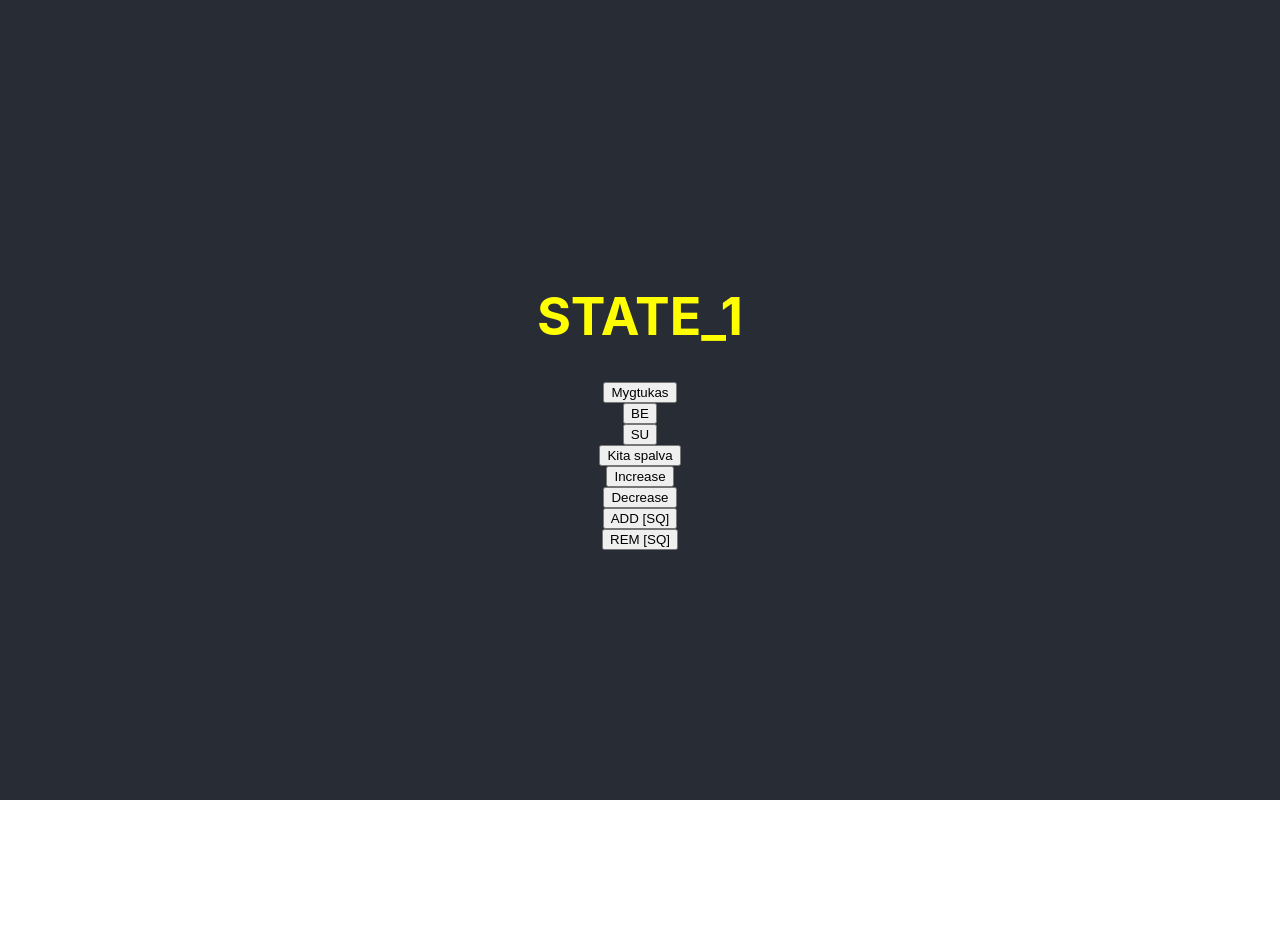
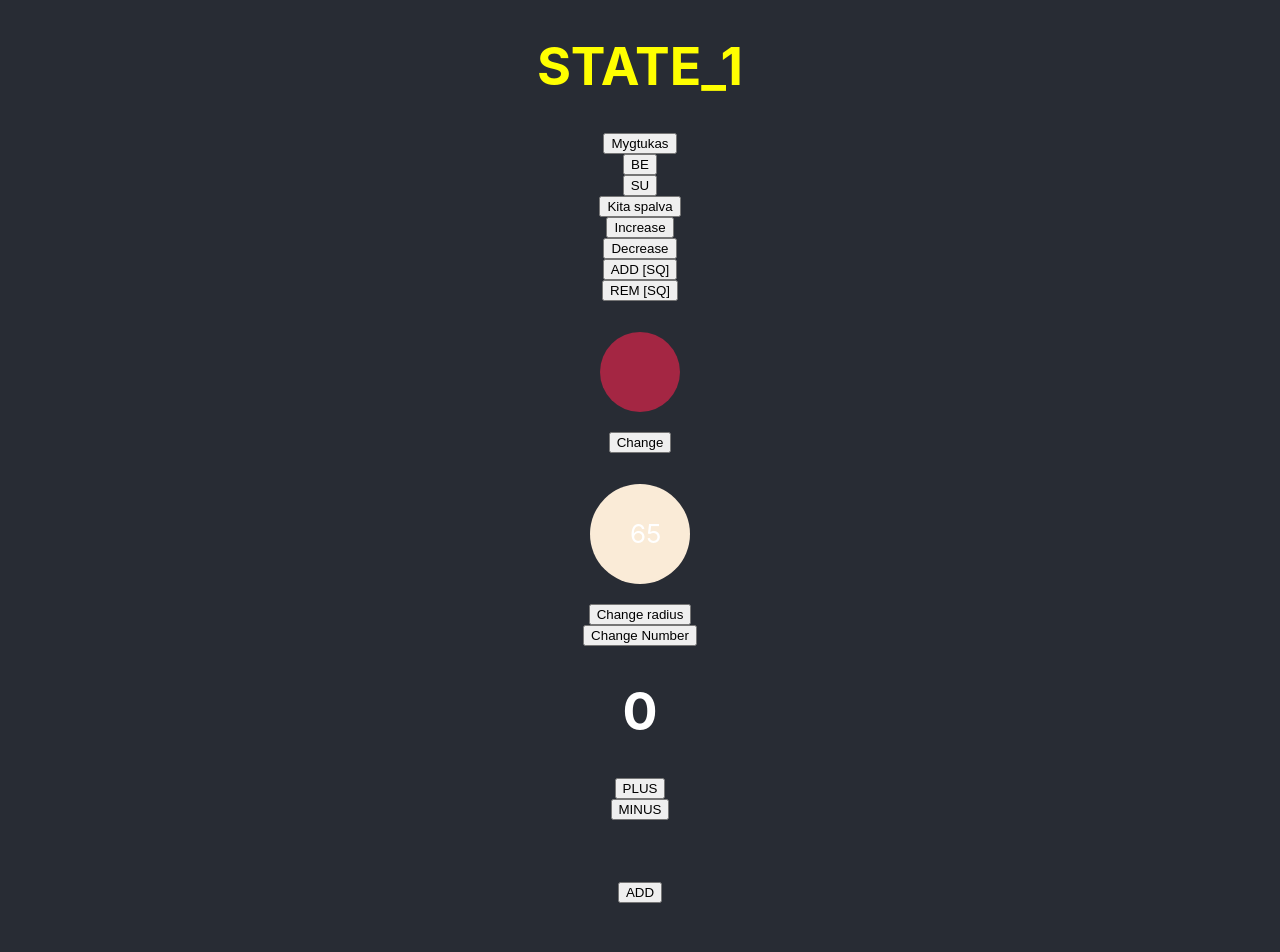
Before and after one commit to Kristle22/lamos, a React (Create React App) app in the folder my-app/: page / in a window 1280 px wide. Shown: the top 952 px of the page. Before the commit the page ends 800 px from the top, so only its background shows below. Built offline with nearby package versions, Linux system fonts and the light colour scheme.

Commit message:
homework_States

```diff
--- a/my-app/src/App.css
+++ b/my-app/src/App.css
@@ -54,3 +54,10 @@
   align-items: center;
   flex-wrap: wrap;
 }
+
+.circle {
+  /* border-radius: 50%; */
+  background-color: antiquewhite;
+  padding: 40px;
+  margin-bottom: 20px;
+}
--- a/my-app/src/App.jsx
+++ b/my-app/src/App.jsx
@@ -1,6 +1,11 @@
 import { useState } from 'react';
 import './App.css';
 import randColor from './FUNCTIONS/randColor';
+import Apskritimas from './Components/010/Apskritimas';
+import RandomNumbers from './Components/010/RadomNumbers';
+import PlusMinus from './Components/010/PlusMinus';
+import AddSquares from './Components/010/AddSquares';
+import ChangeReset from './Components/010/ChangeReset';
 
 function App() {
   const [spalva, setSpalva] = useState('yellow');
@@ -70,6 +75,15 @@ function App() {
         <button onClick={decreaseNumber}>Decrease</button>
         <button onClick={addSquares}>ADD [SQ]</button>
         <button onClick={remSquares}>REM [SQ]</button>
+        <br />
+        <Apskritimas color={randColor()} />
+        <br />
+        <RandomNumbers wh='20px' c='20px' />
+        <PlusMinus />
+        <br />
+        <AddSquares color='blue' />
+        <br />
+        <ChangeReset red='red' blue='blue' />
       </header>
     </div>
   );
--- /dev/null
+++ b/my-app/src/Components/010/AddSquares.jsx
@@ -0,0 +1,23 @@
+import { useState } from 'react';
+
+function AddSquares({ color }) {
+  const [square, setSquares] = useState([]);
+
+  const addSquares = () => {
+    setSquares((sq) => [...sq, sq]);
+  };
+
+  return (
+    <>
+      <div className='kvc'>
+        {square.map((_, i) => (
+          <div className='kv' key={i} style={{ backgroundColor: color }}></div>
+        ))}
+      </div>
+      <br />
+      <button onClick={addSquares}>ADD</button>
+    </>
+  );
+}
+
+export default AddSquares;
--- /dev/null
+++ b/my-app/src/Components/010/Apskritimas.jsx
@@ -0,0 +1,20 @@
+import { useState } from 'react';
+
+function Apskritimas({ color }) {
+  const [radius, setRadius] = useState(50);
+  const changeRadius = () => {
+    setRadius((r) => (r === 50 ? 0 : 50));
+  };
+
+  return (
+    <>
+      <div
+        className='circle'
+        style={{ borderRadius: radius, backgroundColor: color }}
+      ></div>
+      <button onClick={changeRadius}>Change</button>
+    </>
+  );
+}
+
+export default Apskritimas;
--- /dev/null
+++ b/my-app/src/Components/010/ChangeReset.jsx
@@ -0,0 +1,32 @@
+import { useState } from 'react';
+
+function ChangeReset({ red, blue }) {
+  const [square, setSquare] = useState([]);
+
+  const addRedSquares = () => {
+    setSquare((sq) => [...sq, red]);
+  };
+  const addBlueSquares = () => {
+    setSquare((sq) => [...sq, blue]);
+  };
+
+  const removeSquares = () => {
+    setSquare((sq) => sq.splice());
+  };
+
+  return (
+    <>
+      <div className='kvc'>
+        {square.map((sq, i) => (
+          <div className='kv' key={i} style={{ backgroundColor: sq }}></div>
+        ))}
+      </div>
+      <br />
+      <button onClick={addRedSquares}>Add RED</button>
+      <button onClick={addBlueSquares}>Add BLUE</button>
+      <button onClick={removeSquares}>RESET</button>
+    </>
+  );
+}
+
+export default ChangeReset;
--- /dev/null
+++ b/my-app/src/Components/010/PlusMinus.jsx
@@ -0,0 +1,23 @@
+import { useState } from 'react';
+
+function PlusMinus() {
+  const [number, setNumber] = useState(0);
+
+  const plusCount = () => {
+    setNumber((n) => n + 1);
+  };
+
+  const minusCount = () => {
+    setNumber((n) => n - 3);
+  };
+
+  return (
+    <>
+      <h1>{number}</h1>
+      <button onClick={plusCount}>PLUS</button>
+      <button onClick={minusCount}>MINUS</button>
+    </>
+  );
+}
+
+export default PlusMinus;
--- /dev/null
+++ b/my-app/src/Components/010/RadomNumbers.jsx
@@ -0,0 +1,34 @@
+import { useState } from 'react';
+import rand from '../../FUNCTIONS/randNumbers';
+
+function RandomNumbers({ wh, c }) {
+  const [radius, setRadius] = useState(50);
+  const [number, setNumber] = useState(rand(1, 99));
+
+  const changeRadius = () => {
+    setRadius((r) => (r === 0 ? 50 : 0));
+  };
+
+  const genRandom = () => {
+    setNumber((n) => (n = rand(5, 25)));
+  };
+
+  return (
+    <>
+      <div
+        className='circle'
+        style={{
+          borderRadius: radius,
+          width: wh,
+          height: wh,
+        }}
+      >
+        <div style={{ lineHeight: c }}>{number}</div>
+      </div>
+      <button onClick={changeRadius}>Change radius</button>
+      <button onClick={genRandom}>Change Number</button>
+    </>
+  );
+}
+
+export default RandomNumbers;
--- /dev/null
+++ b/my-app/src/FUNCTIONS/randNumbers.js
@@ -0,0 +1,7 @@
+function rand(min, max) {
+  min = Math.ceil(min);
+  max = Math.floor(max);
+  return Math.floor(Math.random() * (max - min + 1)) + min;
+}
+
+export default rand;
```
